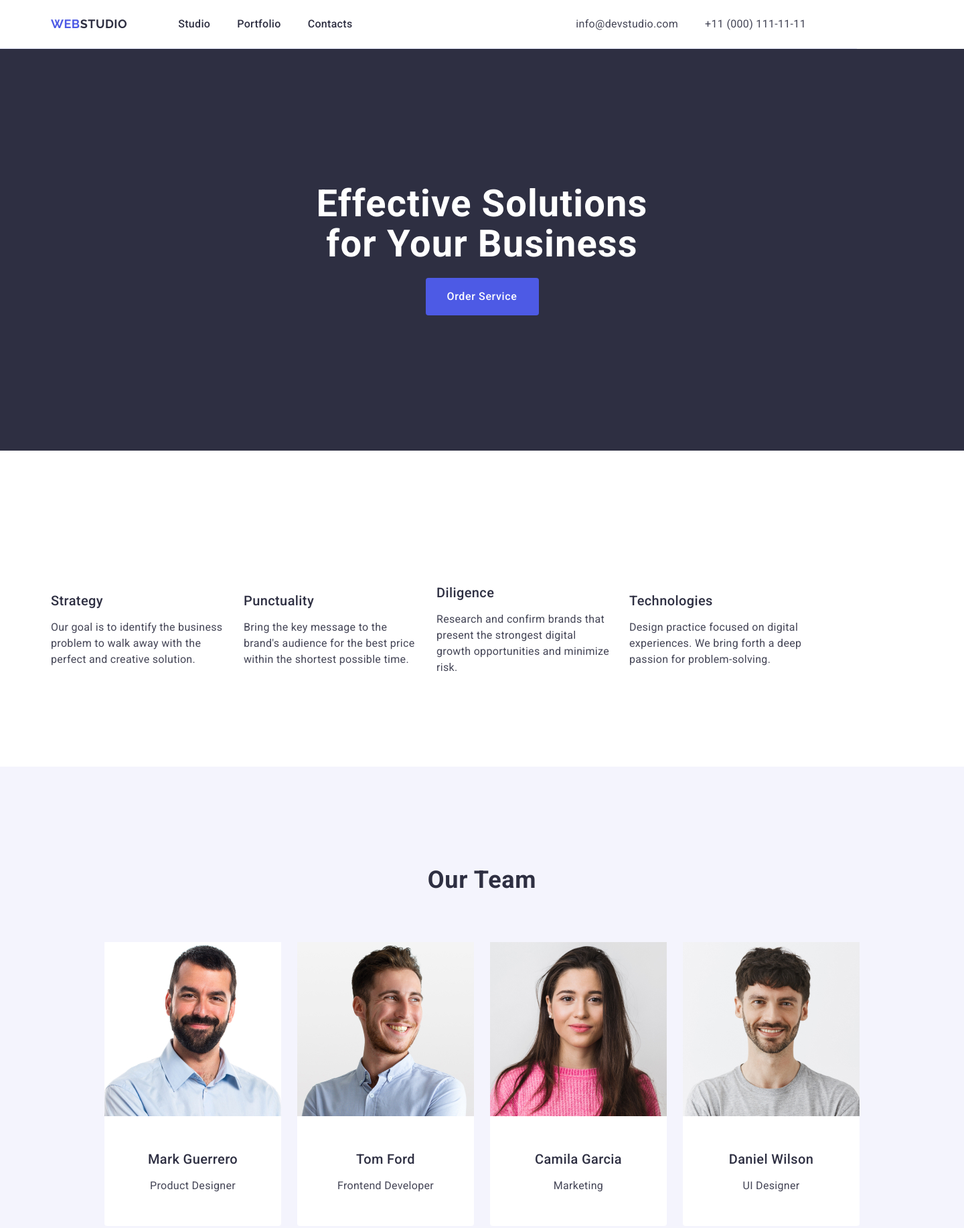
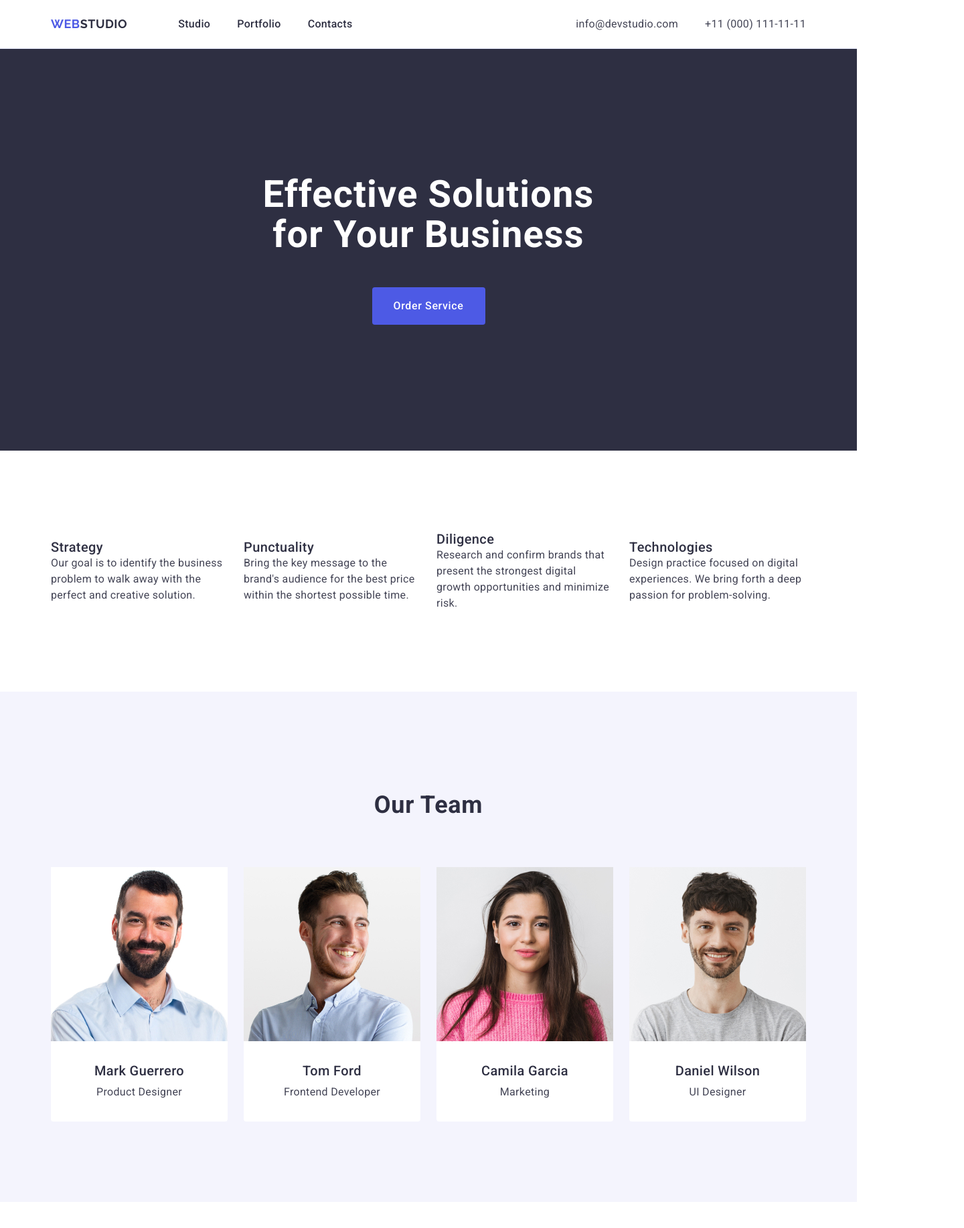
Before and after one commit to sasha-gerzhik2106/goit-markup-hw-03, a plain HTML site: page index.html in a window 1280 px wide. Shown: the top 1834 px of the page at 67% size, 1440 px wide, since content can reach past the window. Drawn offline with nearby package versions, Linux system fonts and the light colour scheme.

Commit message:
add index file

```diff
--- a/css/styles.css
+++ b/css/styles.css
@@ -2,6 +2,10 @@ body{
     font-family: "Roboto", sans-serif;
     color: #434455;
     background-color:  #FFFFFF;
+}
+h3,p{
+    margin: 0;
+
 }
 a {
     text-decoration: none;
@@ -108,24 +112,13 @@ color: #2e2f42;
 /*первая секция*/
 .section-first{
     background-color: #2e2f42;
-    padding: 40px 0;
 }
 .section-first{
-    width: 1440px;
-    height: 600px;
     padding: 188px 0 188px;
-    margin: 0 auto;
-    display: flex;
-    justify-content: center;
-    align-items: center;
-    flex-direction: column;
-    margin-bottom: 60px;
 }
 .h-one{
-    max-width: 496px;
-    height: 120px;
     margin: auto;
-    margin-bottom: 20px;
+    margin-bottom: 48px;
     max-width: 496px;
 }
 .h-one{
@@ -191,9 +184,7 @@ color: #ffffff;
 .class-f{
     width: calc((100% - 72px) / 4);
 }
-.hover-three{
-    margin-bottom: 8px;
-}
+
 .hover-three{
     font-weight: 500;
     font-size: 20px;
@@ -211,9 +202,7 @@ color: #ffffff;
 /*третья секция*/
 .section-third{
     background-color: #F4F4FD;
-    width: 1440px;
-height: 732px;
-padding:120px 0;
+    padding:120px 0;
     margin: 0 auto;
 }
 .our-team{
@@ -285,7 +274,6 @@ padding:120px 0;
     padding: 32px 16px;
     border: 1px solid #e7e9fc;
     border-top: none;
-    margin-bottom: 8px;
 }
 .our-features{
     font-size: 36px;
```
